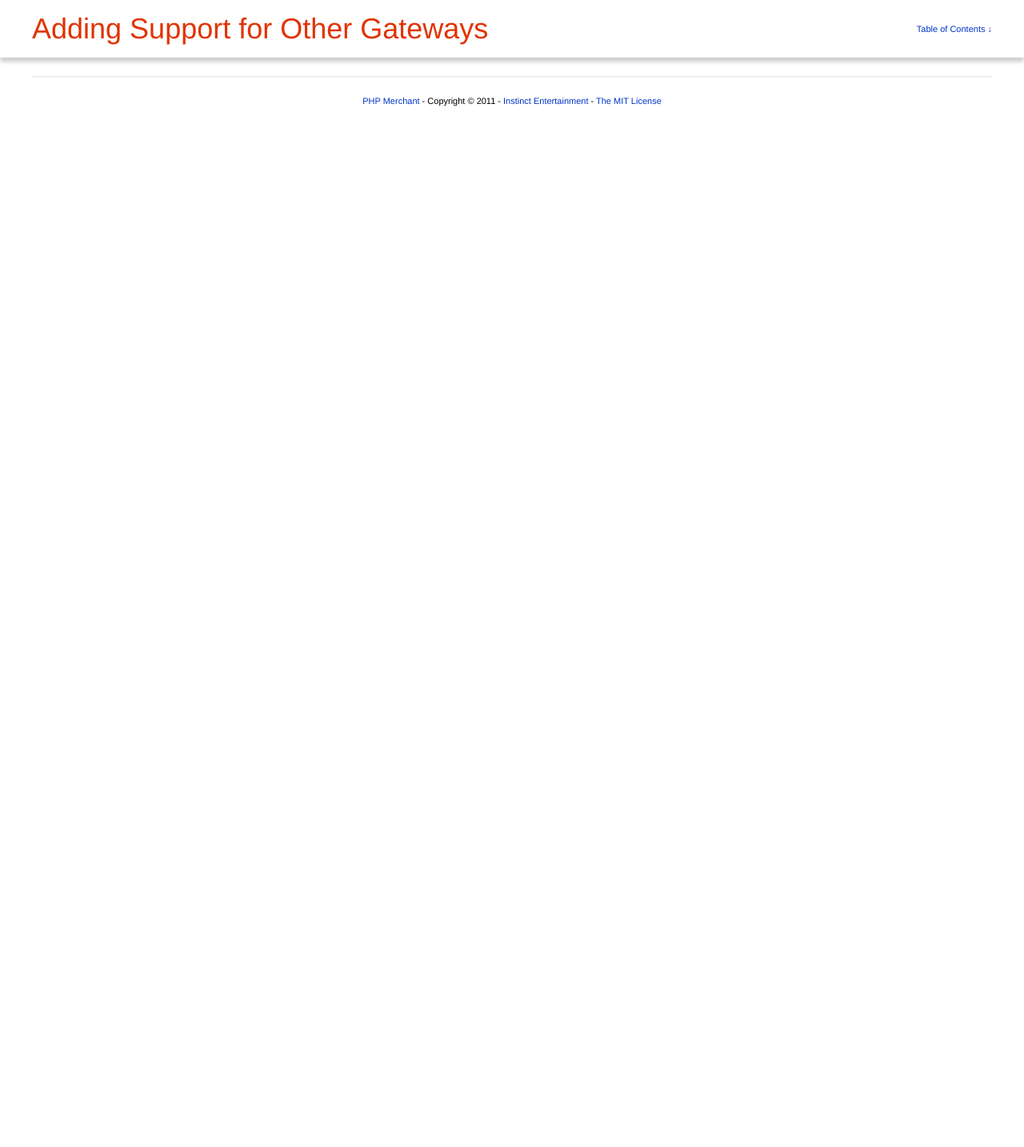
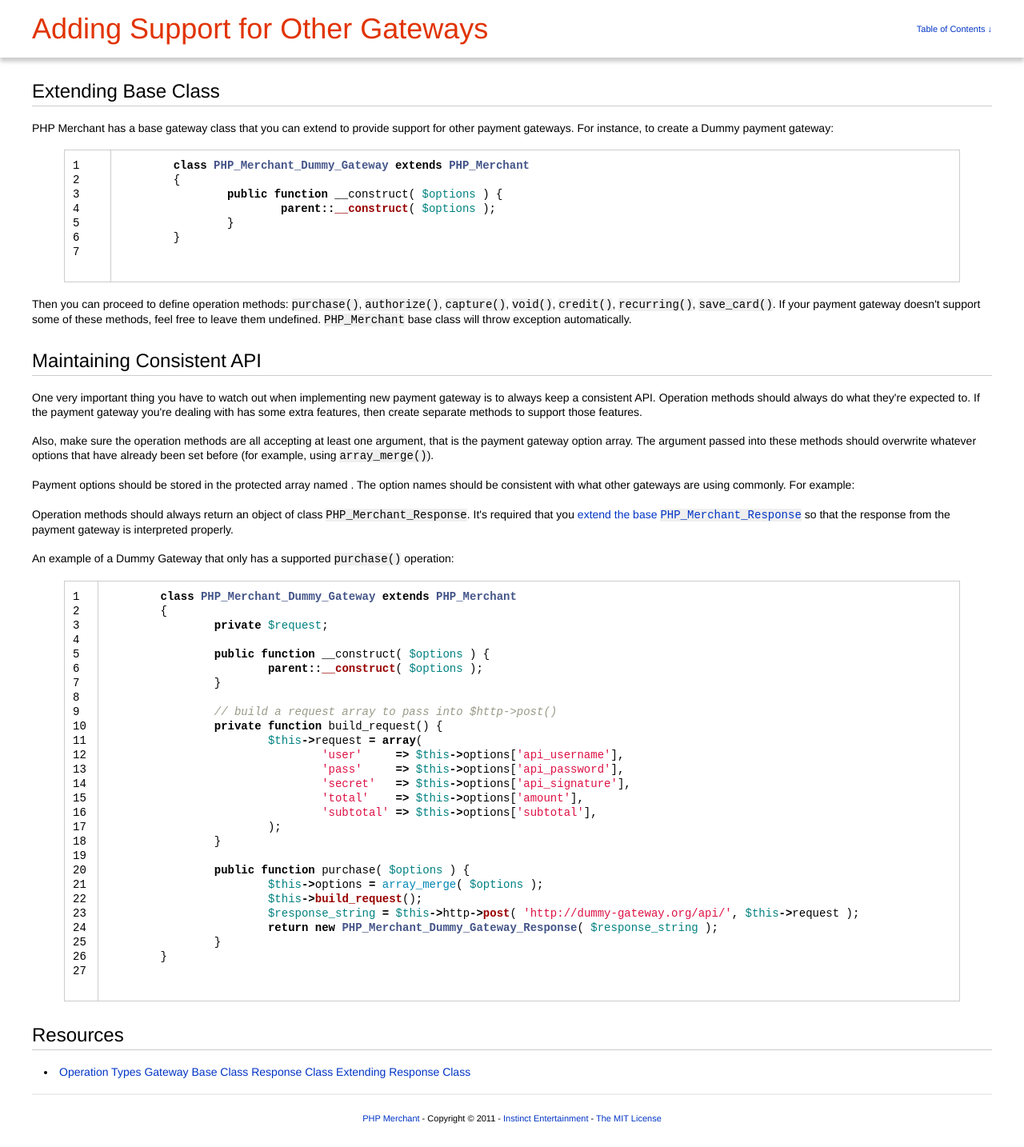
Before and after one commit to wp-e-commerce/PHP-Merchant, a Jekyll site: the page built from extend-gateway.html, in a window 1280 px wide. Shown: the whole page at 80% size. Built offline with Jekyll 4.4.1, drawn with Linux system fonts in a browser that asks for light colours; before the commit the page ends 900 px from its top, so only the background shows below that.

Commit message:
Extend Gateway

```diff
--- a/extend-gateway.html
+++ b/extend-gateway.html
@@ -4,3 +4,68 @@ title   : Adding Support for Other Gateways
 category: Advanced Topics
 order   : 0
 ---
+
+<section>
+	<h3>Extending Base Class</h3>
+	<p>PHP Merchant has a base gateway class that you can extend to provide support for other payment gateways. For instance, to create a Dummy payment gateway:</p>
+
+	{% highlight php linenos startinline %}
+	class PHP_Merchant_Dummy_Gateway extends PHP_Merchant
+	{
+		public function __construct( $options ) {
+			parent::__construct( $options );
+		}
+	}
+	{% endhighlight %}
+
+	<p>Then you can proceed to define operation methods: <code>purchase()</code>, <code>authorize()</code>, <code>capture()</code>, <code>void()</code>, <code>credit()</code>, <code>recurring()</code>, <code>save_card()</code>. If your payment gateway doesn't support some of these methods, feel free to leave them undefined. <code>PHP_Merchant</code> base class will throw exception automatically.</p>
+</section>
+
+<section>
+	<h3>Maintaining Consistent API</h3>
+	<p>One very important thing you have to watch out when implementing new payment gateway is to always keep a consistent API. Operation methods should always do what they're expected to. If the payment gateway you're dealing with has some extra features, then create separate methods to support those features.</p>
+	<p>Also, make sure the operation methods are all accepting at least one argument, that is the payment gateway option array. The argument passed into these methods should overwrite whatever options that have already been set before (for example, using <code>array_merge()</code>).</p>
+	<p>Payment options should be stored in the protected array named <code></code>. The option names should be consistent with <a href="base-class.html#payment-gateway-options"></a>what other gateways are using commonly. For example:</p>
+	<p>Operation methods should always return an object of class <code>PHP_Merchant_Response</code>. It's required that you <a href="extend-response.html">extend the base <code>PHP_Merchant_Response</code></a> so that the response from the payment gateway is interpreted properly.</p>
+	<p>An example of a Dummy Gateway that only has a supported <code>purchase()</code> operation:</p>
+	{% highlight php linenos startinline %}
+	class PHP_Merchant_Dummy_Gateway extends PHP_Merchant
+	{
+		private $request;
+
+		public function __construct( $options ) {
+			parent::__construct( $options );
+		}
+
+		// build a request array to pass into $http->post()
+		private function build_request() {
+			$this->request = array(
+				'user'     => $this->options['api_username'],
+				'pass'     => $this->options['api_password'],
+				'secret'   => $this->options['api_signature'],
+				'total'    => $this->options['amount'],
+				'subtotal' => $this->options['subtotal'],
+			);
+		}
+
+		public function purchase( $options ) {
+			$this->options = array_merge( $options );
+			$this->build_request();
+			$response_string = $this->http->post( 'http://dummy-gateway.org/api/', $this->request );
+			return new PHP_Merchant_Dummy_Gateway_Response( $response_string );
+		}
+	}
+	{% endhighlight %}
+</section>
+
+<section>
+	<h3>Resources</h3>
+	<ul>
+		<li>
+			<a href="supported-gateways.html">Operation Types</a>
+			<a href="base-class.html">Gateway Base Class</a>
+			<a href="response.html">Response Class</a>
+			<a href="extend-response.html">Extending Response Class</a>
+		</li>
+	</ul>
+</section>
```
